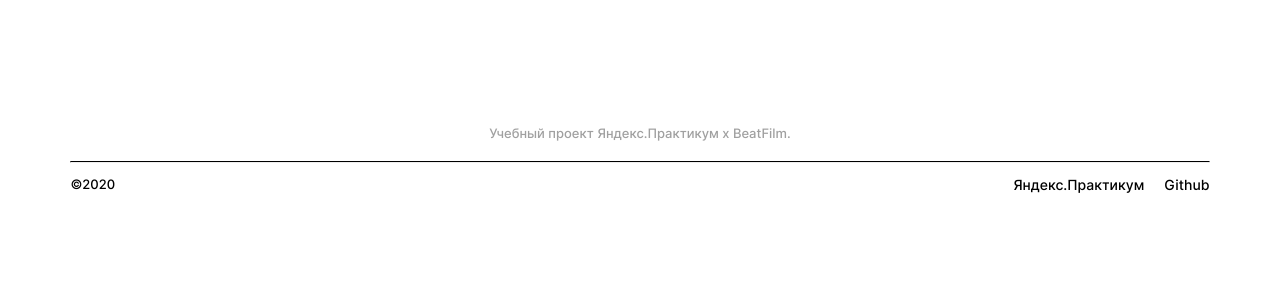
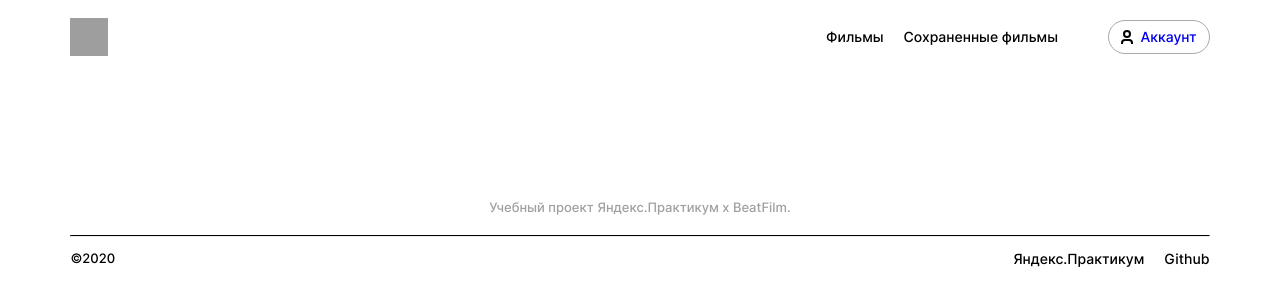
Before and after one commit to eugenvetrov/movies-explorer-frontend, a React (Create React App) app: page /movies in a window 1280 px wide. Shown: the top 306 px of the page. Built offline with nearby package versions, Linux system fonts and the light colour scheme; grey boxes are pictures that could not be loaded.

Commit message:
Make header for movies and saved-movies routes

```diff
--- a/src/components/App/App.js
+++ b/src/components/App/App.js
@@ -13,14 +13,21 @@ import Footer from '../Footer/Footer';
 function App() {
 
   const [activeAuthLink, setActiveAuthLink] = useState('signin')
+  const [activeMoviesLink, setActiveMoviesLink] = useState('')
 
   const handleAuthMouthOver = (button) => {
     setActiveAuthLink(button);
   }
 
+
+  const handleActiveMoviesLink = (button) => {
+    setActiveMoviesLink(button);
+  }
+
+
   return (
     <div className="page">
-      <Header activeAuthLink={activeAuthLink} onAuthMouthOver={handleAuthMouthOver}/>
+      <Header activeAuthLink={activeAuthLink} onAuthMouthOver={handleAuthMouthOver} activeMoviesLink={activeMoviesLink}/>
       <Routes>
          <Route
             path="/"
--- a/src/components/Header/Header.css
+++ b/src/components/Header/Header.css
@@ -1,4 +1,4 @@
-.auth {
+.header__landing {
     display: flex;
     width: 100%;
     max-width: 1280px;
@@ -8,17 +8,22 @@
     justify-content: space-between;
 }
 
-.auth__nav {
-    display: flex;
+.header__main {
+    background-color: #fff;
 }
 
-.auth-nav__logo {
+.header__nav {
+    display: flex;
+    align-items: center;
+}
+
+.header__nav__logo {
     width: 38px;
     height: 38px;
     margin: 18px 0 18px 70px;
 }
 
-.auth-nav__link {
+.header-nav__link {
     display: flex;
     justify-self: end;
     color: #fff;
@@ -31,10 +36,44 @@
     border-radius: 3px;
 }
 
-.auth-nav__link_active {
+.header-nav__link-movies {
+    display: flex;
+    justify-self: end;
+    text-decoration: none;
+    font-size: 14px;
+    line-height: 18px;
+    font-weight: 400;
+    color: #000;
+    margin: 0 0 0 20px;
+}
+
+.header-nav__link_active {
     background-color: #2BE080;
 }
 
-.auth-nav__link:nth-last-child(1) {
+.header-nav__link-movies_active {
+    font-weight: 500;
+}
+
+.header-nav__link:nth-last-child(1) {
     margin-right: 70px;
 }
+
+.header__account-button {
+    display: flex;
+    width: 100px;
+    height: 32px;
+    border-radius: 20px;
+    border: 1px solid #aaa;
+    justify-content: center;
+    align-items: center;
+    margin: 0 70px 0 50px;
+    text-decoration: none;
+    font-size: 14px;
+    line-height: 16px;
+    font-weight: 500;
+}
+
+.header__account-logo {
+    margin: 0 7px 0 0;
+}
--- a/src/components/Header/Header.js
+++ b/src/components/Header/Header.js
@@ -1,24 +1,41 @@
 import './Header.css';
 import { Routes, Route, Link } from "react-router-dom";
 import logo from '../../images/logo-auth.svg';
+import account from '../../images/accaunt.svg';
 
-const Header = ({activeAuthLink, onAuthMouthOver}) => {
+const Header = ({activeAuthLink, onAuthMouthOver, activeMoviesLink, onActiveMoviesLink}) => {
     return(
         <Routes>
+          <>
           <Route
-            path="/"
+            exact path="/"
             element={
-              <div className="auth">
-                <img src={logo} className="auth-nav__logo" alt="Логотип в панели аутентификации"/>
-                  <nav className="auth__nav">
-                    <Link to="signup" className={`auth-nav__link ${activeAuthLink === "signup" ? "auth-nav__link_active" : "" }`}
+              <header className="header__landing">
+                <img src={logo} className="header__nav__logo" alt="Логотип в панели аутентификации"/>
+                  <nav className="header__nav">
+                    <Link to="signup" className={`header-nav__link ${activeAuthLink === "signup" ? "header-nav__link_active" : "" }`}
                      onMouseEnter={() => onAuthMouthOver('signup')}>Регистрация</Link>
-                    <Link to="signin" className={`auth-nav__link ${activeAuthLink === "signin" ? "auth-nav__link_active" : "" }`}
+                    <Link to="signin" className={`header-nav__link ${activeAuthLink === "signin" ? "header-nav__link_active" : "" }`}
                      onMouseEnter={() => onAuthMouthOver('signin')}>Войти</Link>
                   </nav>
-              </div>
+              </header>
             }
           />
+          <Route
+           path="/movies"
+            element={
+            <header className="header__landing header__main">
+              <img src={logo} className="header__nav__logo" alt="Логотип в панели аутентификации"/>
+              <nav className="header__nav">
+                    <Link to="../movies" className={`header-nav__link-movies ${activeMoviesLink === "movies" ? "header-nav__link-movies_active" : "" }`}
+                     onMouseOn={() => onActiveMoviesLink('movies')}>Фильмы</Link>
+                    <Link to="../saved-movies" className={`header-nav__link-movies ${activeMoviesLink === "saved-movies" ? "header-nav__link-movies_active" : "" }`}
+                     onMouseOn={() => onActiveMoviesLink('saved-movies')}>Сохраненные фильмы</Link>
+                    <Link to="../profile" className="header__account-button"><img src={account} className="header__account-logo" alt="кнопка аккаунта"/>Аккаунт</Link>
+                  </nav>
+            </header>
+          } />
+          </>
         </Routes>
     )
 }
--- a/src/components/NavTab/NavTab.js
+++ b/src/components/NavTab/NavTab.js
@@ -4,7 +4,7 @@ import { HashLink as Link } from 'react-router-hash-link';
 const NavTab = () => {
     return(
         <div className="landing-selector">
-            <Link to="/#about" className="landing-selector__link">О проекте</Link>
+            <Link to="/#about-project" className="landing-selector__link">О проекте</Link>
             <Link to="/#techs" className="landing-selector__link">Технологии</Link>
             <Link to="/#about-me" className="landing-selector__link">Студент</Link>
         </div>
```
Also changed, not shown: src/images/accaunt.svg (added).
